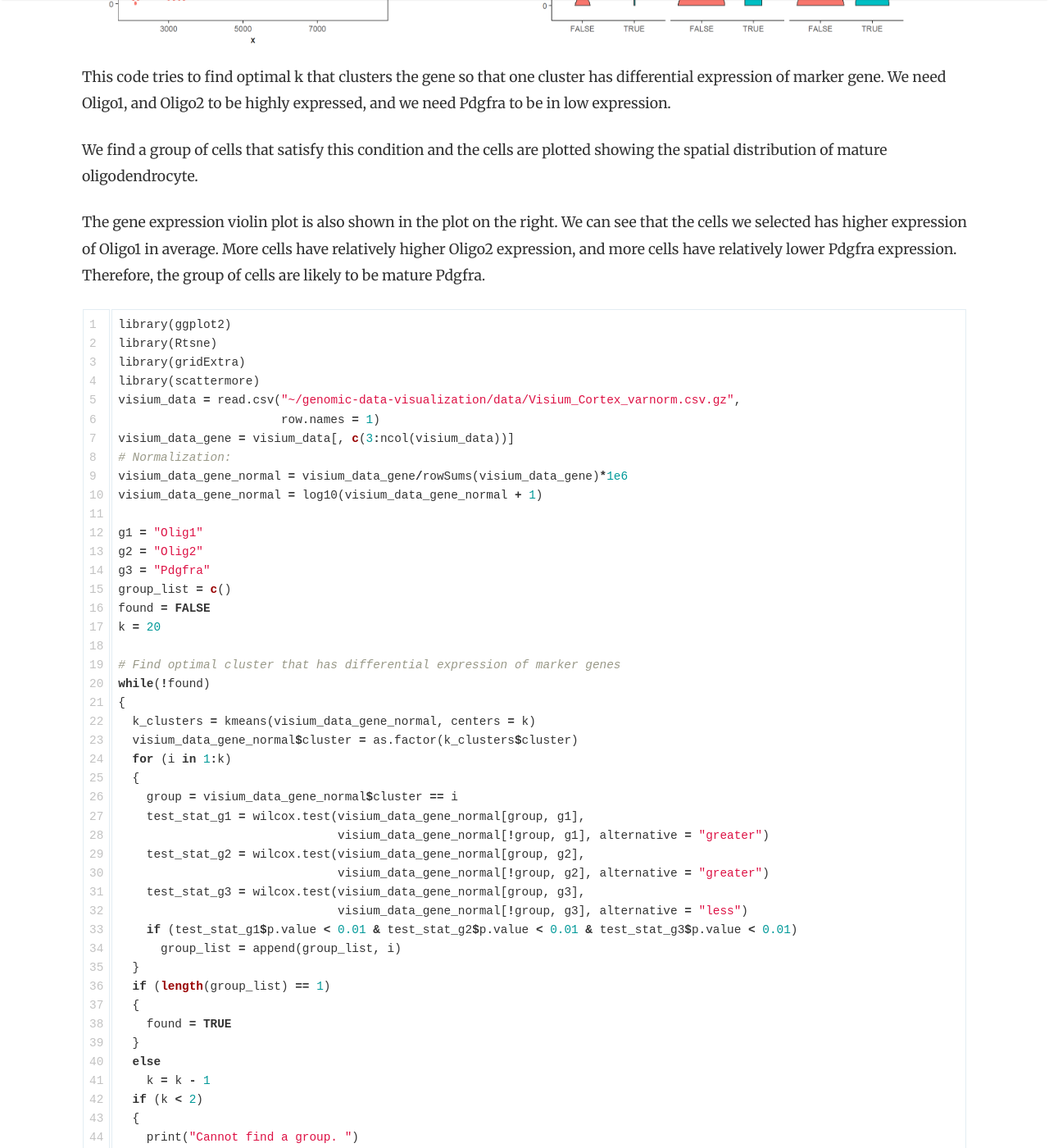
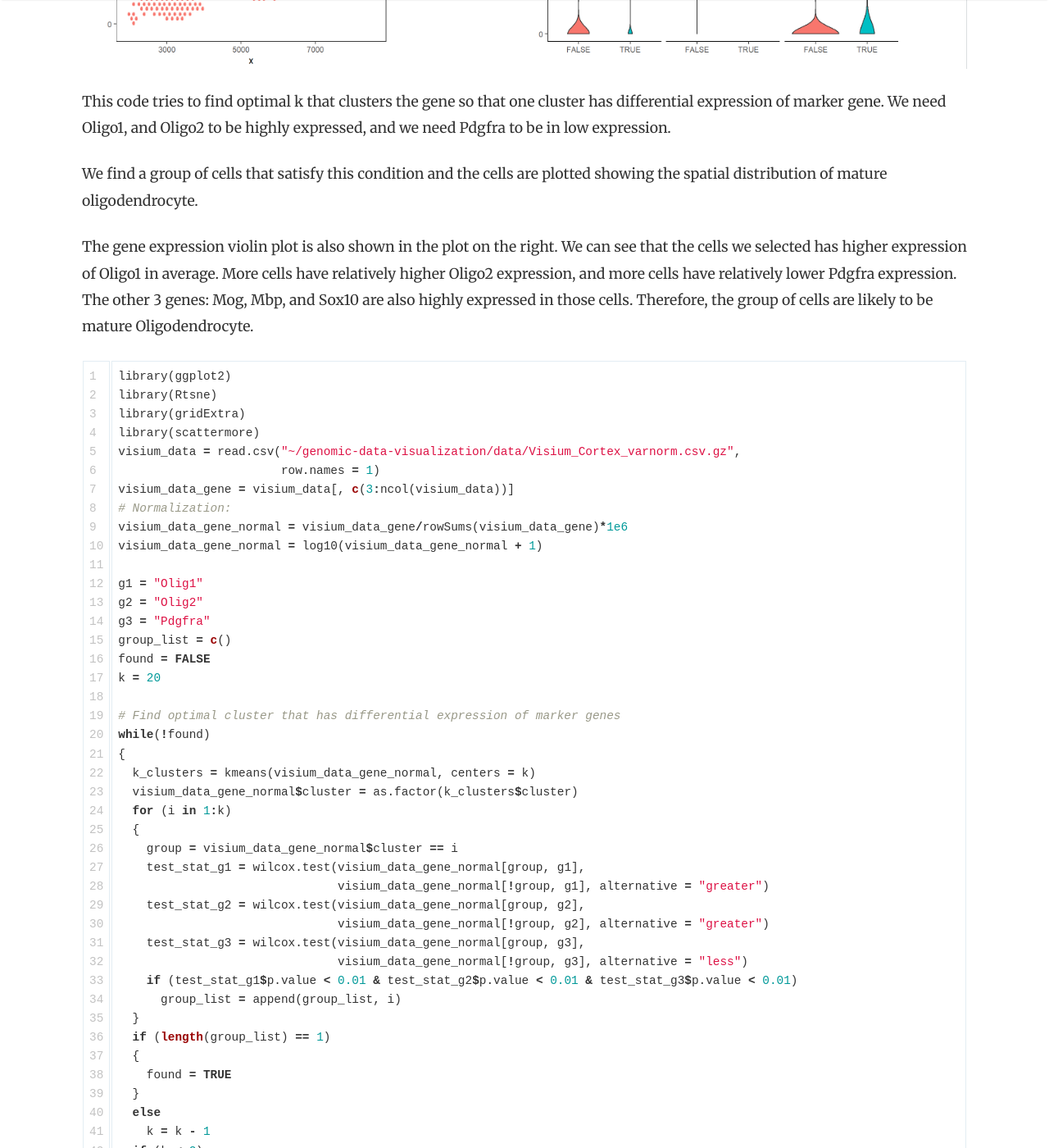
Before and after one commit to JEFworks-Lab/genomic-data-visualization-2022, a Jekyll site: the page built from _posts/2022-02-17-yzhan354.md, in a window 1280 px wide and 1400 px high, scrolled down 810 px. Shown: the whole window at 82% size. Built offline with Jekyll 4.4.1, drawn with Linux system fonts in a browser that asks for light colours; nearby versions of some CDN libraries; comment, search, counter and statistics services are not loaded; some of the changed text lies outside the part shown.

Commit message:
Update HW4

````diff
--- a/_posts/2022-02-17-yzhan354.md
+++ b/_posts/2022-02-17-yzhan354.md
@@ -12,7 +12,7 @@
 
 We find a group of cells that satisfy this condition and the cells are plotted showing the spatial distribution of mature oligodendrocyte.
 
-The gene expression violin plot is also shown in the plot on the right. We can see that the cells we selected has higher expression of Oligo1 in average. More cells have relatively higher Oligo2 expression, and more cells have relatively lower Pdgfra expression. Therefore, the group of cells are likely to be mature Pdgfra.
+The gene expression violin plot is also shown in the plot on the right. We can see that the cells we selected has higher expression of Oligo1 in average. More cells have relatively higher Oligo2 expression, and more cells have relatively lower Pdgfra expression. The other 3 genes: Mog, Mbp, and Sox10 are also highly expressed in those cells. Therefore, the group of cells are likely to be mature Oligodendrocyte.
 
 ```R
 library(ggplot2)
@@ -80,6 +80,12 @@
              col=as.factor(cells_interest)))
 
 # Visualize Marker Genes
+df <- reshape2::melt(
+  data.frame(id=rownames(visium_data_gene_normal),
+             visium_data_gene_normal[, c('Olig1', 'Olig2', 'Pdgfra', 'Mog', 'Mbp', 'Sox10')],
+             col=as.factor(cells_interest)))
+
+# Visualize Marker Genes
 p2 = ggplot(data = df,
        mapping = aes(x=col, y=value, fill=col)) +
   geom_violin() +
@@ -87,7 +93,7 @@
   facet_wrap(~ variable) + ggtitle("Marker Genes Violin Plot") +
   ylab("Gene Expression") + xlab("") + labs(color = "Is Mature Oligodendrocyte")
 
-png("~/genomic-data-visualization/homework/hw4/yuqiz.png", width = 900, height = 500)
+png("~/genomic-data-visualization/homework/hw4/yuqiz.png", width = 1200, height = 500)
 grid.arrange(p1, p2, ncol = 2,
              top = "Identify Mature Oligodendrocyte in Visium Dataset with Marker Genes")
 dev.off()
````
Also changed, not shown: homework/hw4/yuqiz.png.
